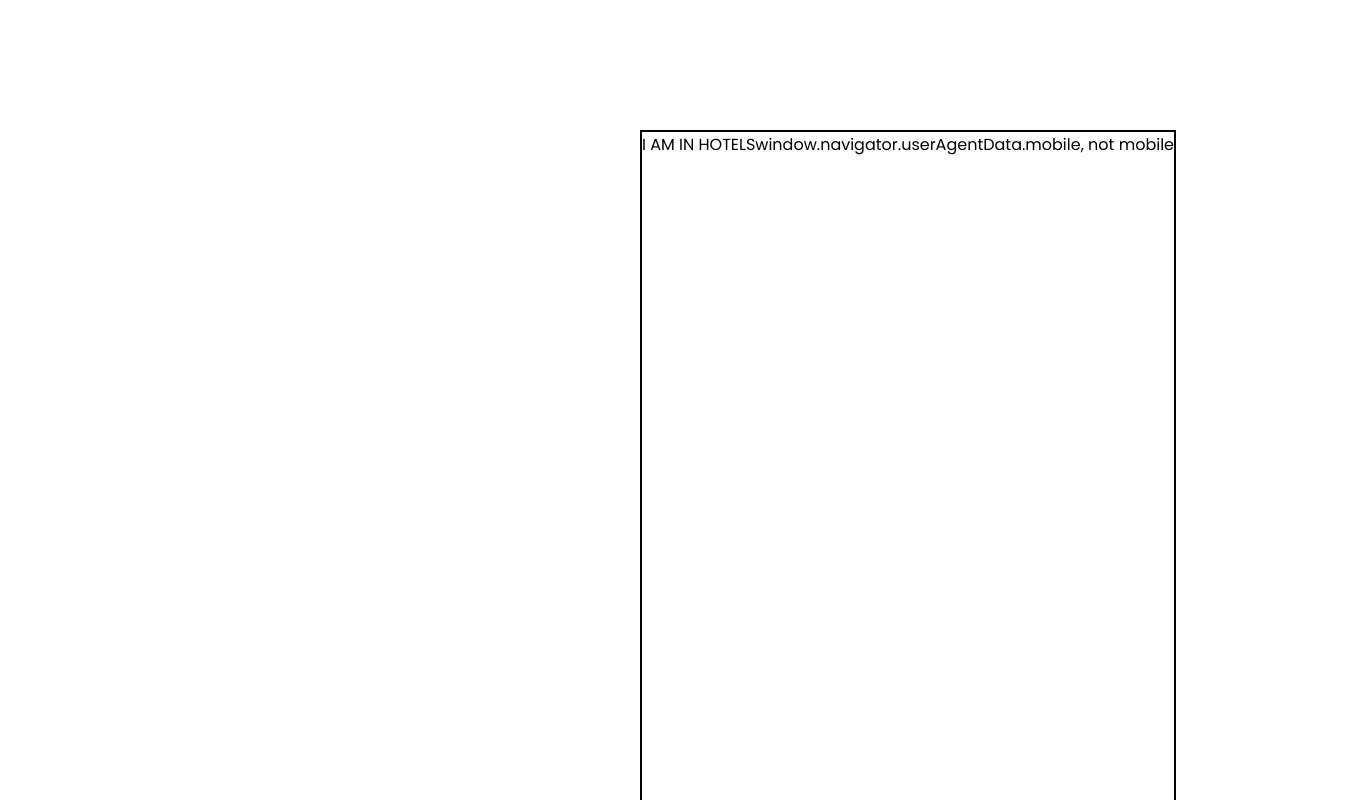
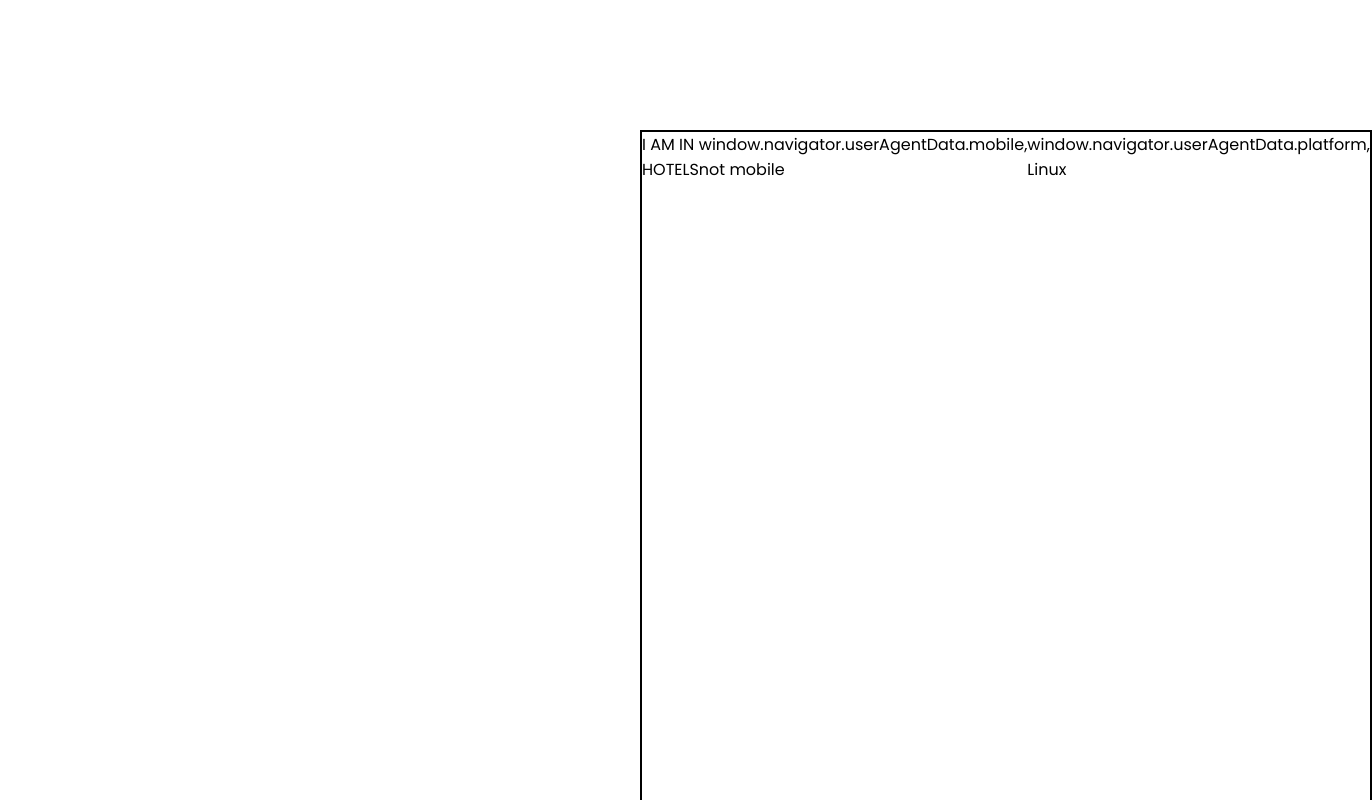
Before and after one commit to avy10/ease-my-trip-old-nextjs, a Next.js app: page /hotels in a window 1280 px wide. Shown: the part 320-1120 px from the top of the page, 1372 px wide, since content can reach past the window. Built offline with nearby package versions, Linux system fonts and the light colour scheme.

Commit message:
experiment - trying to identify mobile device

```diff
--- a/pages/hotels.js
+++ b/pages/hotels.js
@@ -9,6 +9,10 @@ export default function Hotels() {
 					? "mobile"
 					: "not mobile"}
 			</p>
+			<p>
+				window.navigator.userAgentData.platform,{" "}
+				{window.navigator.userAgentData.platform}
+			</p>
 		</div>
 	);
 }
```
